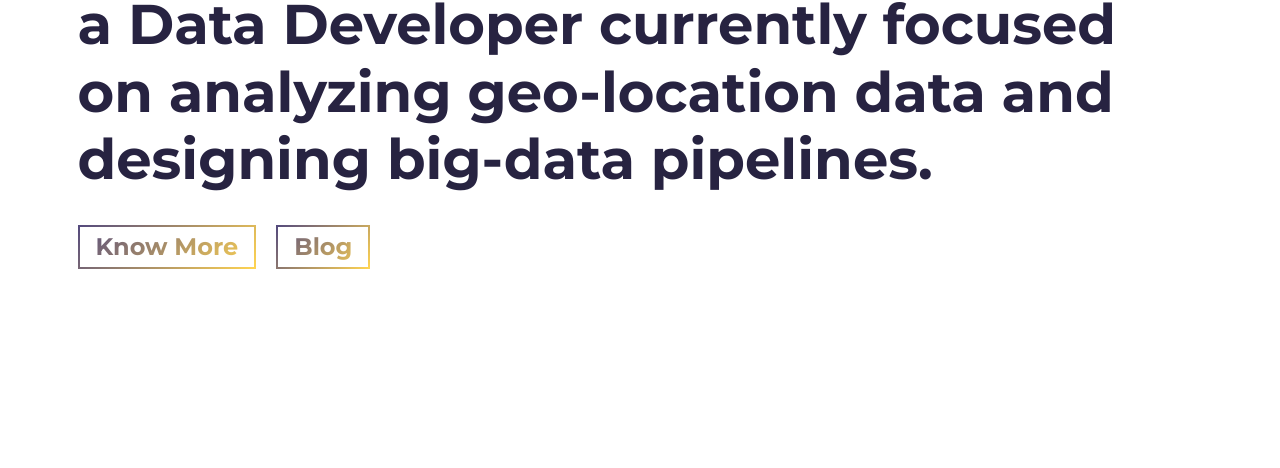
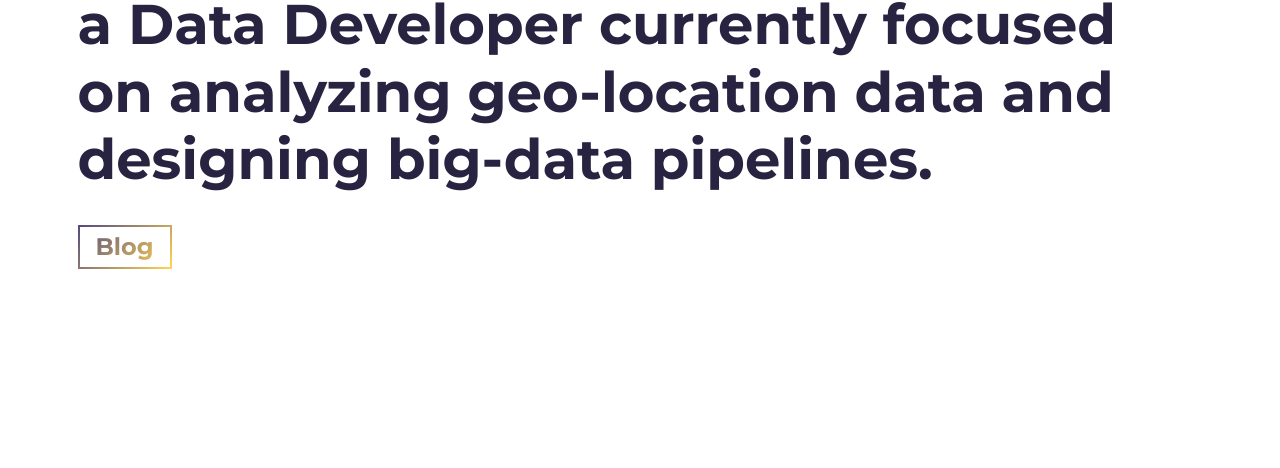
Before and after one commit to HoMaYoO-N/MyPersonalWebsite, a website built with Parcel: page src/index.html in a window 1280 px wide. Shown: the part 332-800 px from the top of the page. Built offline with nearby package versions, Linux system fonts and the light colour scheme.

Commit message:
Update index.html

```diff
--- a/src/index.html
+++ b/src/index.html
@@ -37,7 +37,6 @@
           a Data Developer currently focused on analyzing geo-location data and designing big-data pipelines.
         </h1>
         <p class="hero-cta load-hidden">
-          <a rel="noreferrer" class="cta-btn cta-btn--hero" href="https://www.linkedin.com/in/homayounbanazadeh/">Know More</a>
           <a rel="noreferrer" class="cta-btn cta-btn--hero" href="https://https://medium.com/@Hb-leavesfootprints/">Blog</a>
         </p>
       </div>
```
